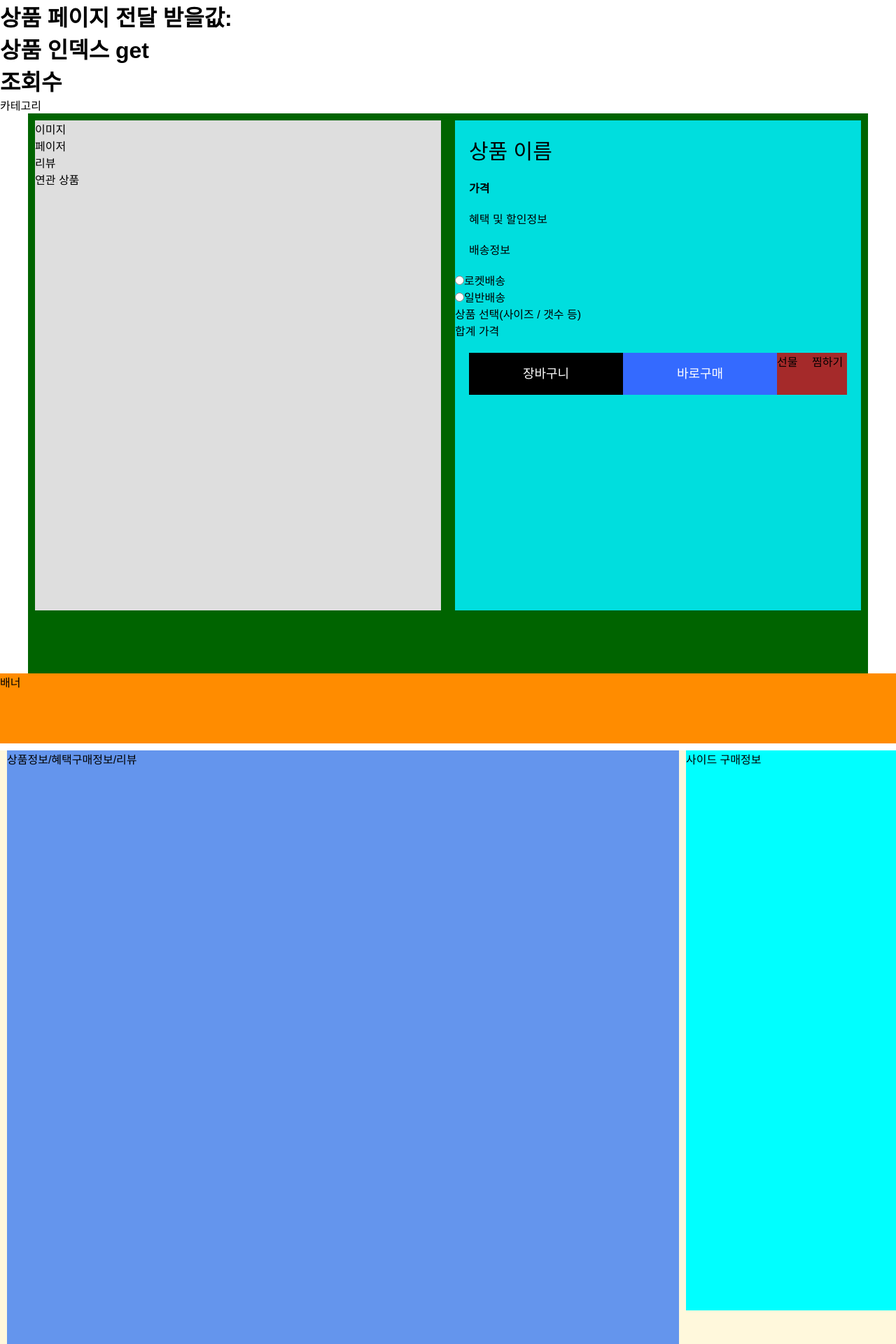
After one commit to oempp/mycp, a PHP site: page /my_coupang/products/detail_products.php in a window 1280 px wide. The commit adds this page. Shown: the top 1920 px of the page at 70% size. Run offline with PHP 8.4, Linux system fonts and the light colour scheme.

Commit message:
11_15lastest

```diff
--- a/my_coupang/index.php
+++ b/my_coupang/index.php
@@ -68,7 +68,7 @@ include "inc/session.php"
                     // pager colorVal
                     var colorVal = "#eca946";
 
-                    //슬라이드에 따라 백그라운드 색상 변경
+                    //슬라이드에 따라 백그라운드 색상 변
                     // 슬라이드 인덱스 값 저장
                     switch (bxSlider.getCurrentSlide()) {
 
--- /dev/null
+++ b/my_coupang/products/detail_products.php
@@ -0,0 +1,206 @@
+<!DOCTYPE html>
+<html lang="ko">
+
+<head>
+    <meta charset="UTF-8">
+    <meta http-equiv="X-UA-Compatible" content="IE=edge">
+    <meta name="viewport" content="width=device-width, initial-scale=1.0">
+    <title>상품 상세페이지</title>
+    <!-- CSS -->
+    <!-- init.css -->
+    <link rel="stylesheet" type="text/css" href="../css/init.css">
+    <!-- signup css -->
+    <!-- 순서 고정 중복 css 효과있음 main 어딘가에 -->
+    <link rel="stylesheet" type="text/css" href="../css/signup.css">
+    <!-- header.css -->
+    <link rel="stylesheet" type="text/css" href="../header_style.css">
+    <!-- main.css -->
+    <link rel="stylesheet" type="text/css" href="../css/main_style.css">
+    <!-- maincategory.css -->
+    <link rel="stylesheet" type="text/css" href="../css/main_category_list.css">
+
+    <style type="text/css">
+        .product_bg {
+            display: flex;
+            justify-content: center;
+            width: 1200px;
+            height: 800px;
+            background: darkgreen;
+            margin: auto;
+        }
+
+        .product_img {
+            display: block;
+            width: 600px;
+            height: 700px;
+            background-color: rgb(222, 222, 222);
+            margin: 10px;
+        }
+
+        .proruct_txt {
+            margin: 10px;
+            width: 600px;
+            height: 700px;
+            background-color: rgb(0, 222, 222);
+        }
+
+        .banner_ {
+            width: auto;
+            height: 100px;
+            margin: auto;
+
+            background-color: darkorange;
+        }
+
+        .produnct_info_bg {
+            position: relative;
+            width: 1280px;
+            height: auto;
+            margin: auto;
+            background-color: cornsilk;
+        }
+
+        .side_opt {
+            position: relative;
+            width: 300px;
+            height: 800px;
+            background-color: aqua;
+            float: right;
+        }
+
+        .produnct_info {
+            width: 960px;
+            height: 2000px;
+            background-color: cornflowerblue;
+            margin: 10px;
+        }
+
+        .produnct_sale {
+            width: 1240px;
+            height: 400px;
+            background-color: cornflowerblue;
+            margin: 10px auto;
+        }
+
+        .produnct_review {
+            width: 1240px;
+            height: 400px;
+            background-color: cornflowerblue;
+            margin: 10px auto;
+        }
+
+        .other_produnct_info_bg {
+            width: 1240px;
+            height: 500px;
+            margin: auto;
+            background-color: cornflowerblue;
+        }
+
+        .product_name {
+            margin: 20px;
+            font-size: 30px;
+        }
+
+        .product_price {
+            margin: 20px;
+            font: 30px;
+            font-weight: bold;
+        }
+
+        .product_sale_info {
+            margin: 20px;
+            font-weight: 30px;
+        }
+
+        .product_shipping_info {
+            margin: 20px;
+            font-weight: 30px;
+        }
+
+        .product_btn_styBox {
+            height: 60px;
+            margin: 20px;
+        }
+
+        .btn_sty1 {
+            float: left;
+            display: inline-block;
+            text-align: center;
+            width: 220px;
+            height: 60px;
+            background-color: black;
+            color: white !important;
+            font-size: 18px;
+            line-height: 60px;
+        }
+
+        .btn_sty2 {
+            float: left;
+            display: inline-block;
+            text-align: center;
+            width: 220px;
+            height: 60px;
+            background-color: #346AFF;
+            color: white !important;
+            font-size: 18px;
+            line-height: 60px;
+        }
+
+        .btn_sty3 {
+            float: left;
+            display: inline-block;
+            width: 50px;
+            height: 60px;
+            background-color: brown;
+        }
+    </style>
+</head>
+
+<body>
+    <div class="wrap">
+        <h1>상품 페이지 전달 받을값:
+            <p>상품 인덱스 get</p>
+            <p>조회수</p>
+            <p></p>
+        </h1>
+        <section class="cagt">카테고리</section>
+        <section class="product_bg">
+            <div class="product_img">
+                <img src="" alt="">이미지
+                <p>페이저</p>
+                <p>리뷰</p>
+                <p>연관 상품</p>
+            </div>
+            <div class="proruct_txt">
+                <p class="product_name">상품 이름</p>
+                <p class="product_price">가격</p>
+                <p class="product_sale_info">혜택 및 할인정보</p>
+                <p class="product_shipping_info">배송정보
+                <p><input type="radio" name="prdt_delivery">로켓배송</p>
+                <p><input type="radio" name="prdt_delivery">일반배송</p>
+                </p>
+                <p>상품 선택(사이즈 / 갯수 등)</p>
+                <p>합계 가격</p>
+                <p class="product_btn_styBox">
+                    <a href="" class="btn_sty1">장바구니</a>
+                    <a href="" class="btn_sty2">바로구매</a>
+                    <a href="" class="btn_sty3">선물</a>
+                    <a href="" class="btn_sty3">찜하기</a>
+                </p>
+            </div>
+        </section>
+        <section class="banner_">배너</section>
+        <section class="produnct_info_bg">
+            <div class="side_opt">사이드 구매정보</div>
+            <div class="produnct_info">상품정보/혜택구매정보/리뷰</div>
+            <div class="produnct_sale">혜택구매정보</div>
+            <div class="produnct_review">리뷰</div>
+        </section>
+
+        <section class="other_produnct_info_bg">
+            다른 상품들 정보
+        </section>
+    </div>
+</body>
+
+</html>
--- a/web_project/admin/login/login_ok.php
+++ b/web_project/admin/login/login_ok.php
@@ -76,6 +76,6 @@ mysqli_close($dbcon);
 //페이지 이동
 echo "
 <script type=\"text/javascript\">
-location.href=\"../index.php\";
+location.href=\"../../index.php\";
 </script>";
 ?>
```
Also changed, not shown: my_coupang/admin/input_product.php (added, +89 -0 lines), my_coupang/admin/insert_product.php (added, +48 -0 lines), my_coupang/members/edit.php (+25 -9 lines), my_coupang/members/info.php (+18 -8 lines).
